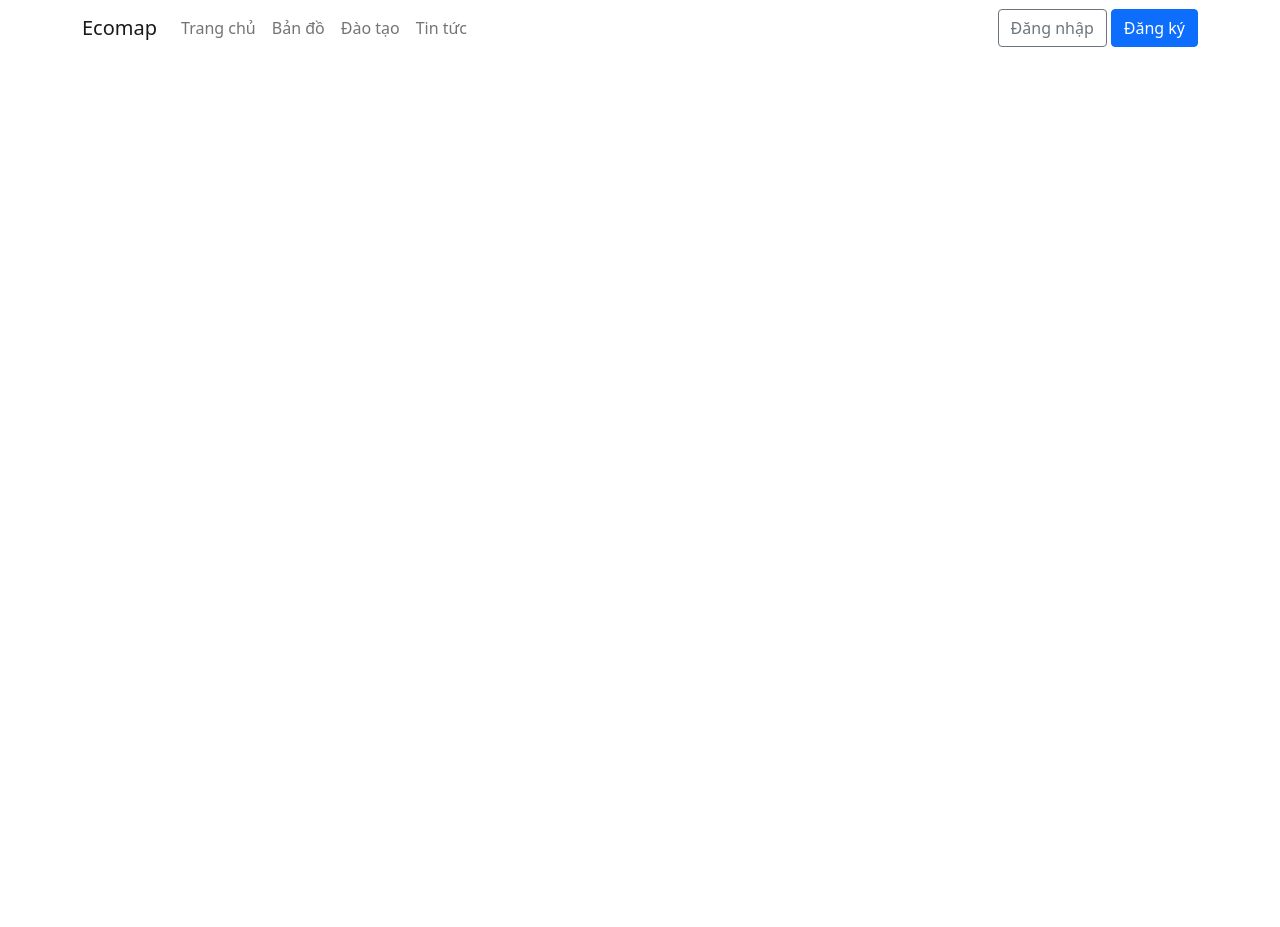
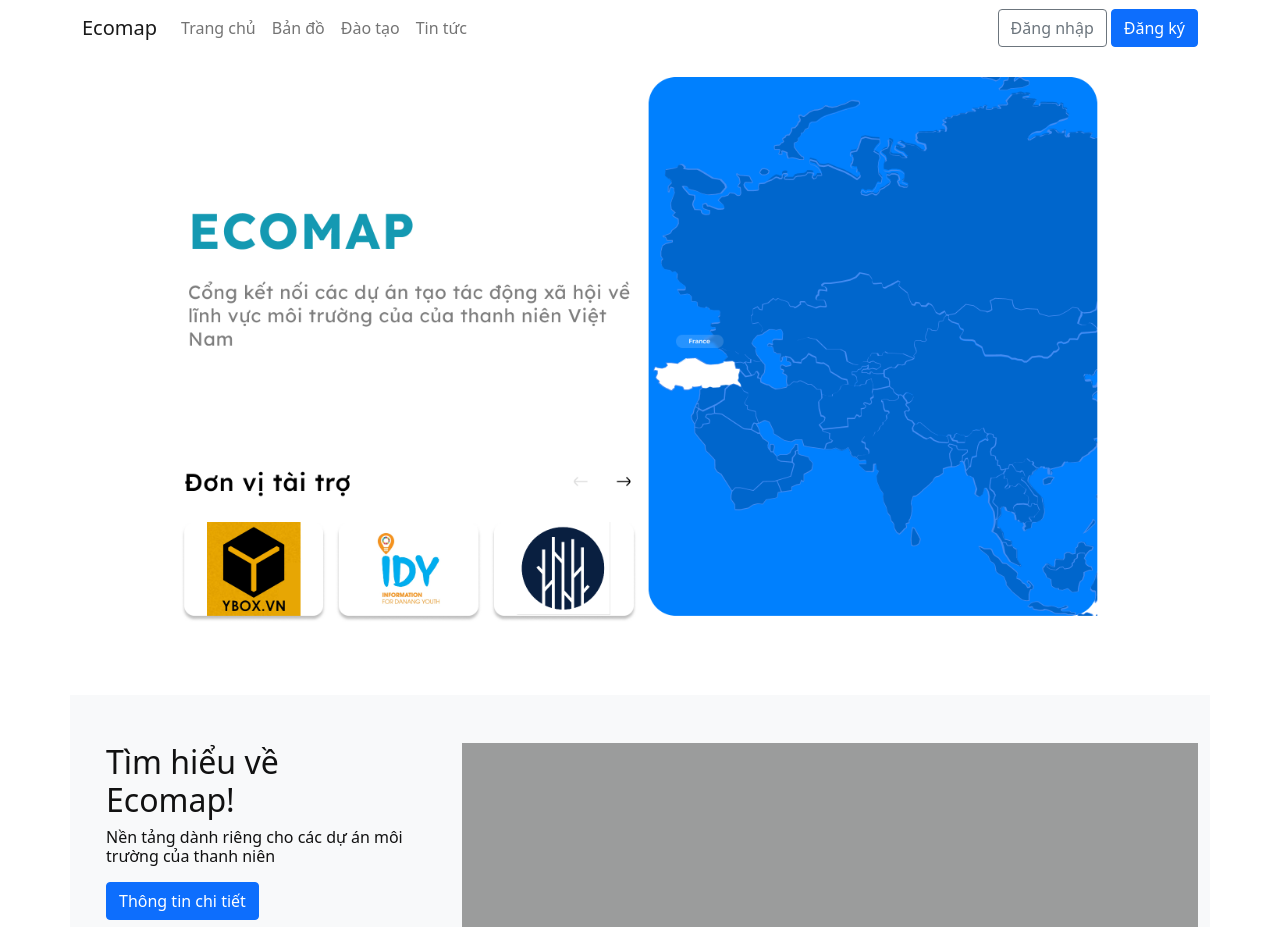
Before and after one commit to kc97ble/ecomap-web-0105, a React app: page / in a window 1280 px wide. Shown: the top 927 px of the page. Before the commit the page ends 800 px from the top, so only its background shows below. Built offline with nearby package versions, Linux system fonts and the light colour scheme; the HTML template or start-up script is replaced by a standard one.

Commit message:
Improve PageHome

```diff
--- /dev/null
+++ b/declarations.d.ts
@@ -0,0 +1,4 @@
+declare module "*.png" {
+  const value: any;
+  export default value;
+}
--- /dev/null
+++ b/src/components/TheNavbar/index.tsx
@@ -0,0 +1,22 @@
+import * as React from "react";
+import { Button, Container, Nav, Navbar } from "react-bootstrap";
+
+export default function TheNavbar() {
+  return (
+    <Navbar bg="$white" variant="light">
+      <Container>
+        <Navbar.Brand href="#home">Ecomap</Navbar.Brand>
+        <Nav className="me-auto">
+          <Nav.Link href="#home">Trang chủ</Nav.Link>
+          <Nav.Link href="#map">Bản đồ</Nav.Link>
+          <Nav.Link href="#education">Đào tạo</Nav.Link>
+          <Nav.Link href="#news">Tin tức</Nav.Link>
+        </Nav>
+        <Button className="me-1" variant="outline-secondary">
+          Đăng nhập
+        </Button>
+        <Button variant="primary">Đăng ký</Button>
+      </Container>
+    </Navbar>
+  );
+}
--- a/src/containers/App/index.scss
+++ b/src/containers/App/index.scss
@@ -2,3 +2,64 @@ $body-bg: #fff;
 $body-color: #111;
 
 @import "bootstrap/scss/bootstrap";
+
+:root {
+  --bs-blue: #0d6efd;
+  --bs-indigo: #6610f2;
+  --bs-purple: #6f42c1;
+  --bs-pink: #d63384;
+  --bs-red: #dc3545;
+  --bs-orange: #fd7e14;
+  --bs-yellow: #ffc107;
+  --bs-green: #198754;
+  --bs-teal: #20c997;
+  --bs-cyan: #0dcaf0;
+  --bs-white: #fff;
+  --bs-gray: #6c757d;
+  --bs-gray-dark: #343a40;
+  --bs-gray-100: #f8f9fa;
+  --bs-gray-200: #e9ecef;
+  --bs-gray-300: #dee2e6;
+  --bs-gray-400: #ced4da;
+  --bs-gray-500: #adb5bd;
+  --bs-gray-600: #6c757d;
+  --bs-gray-700: #495057;
+  --bs-gray-800: #343a40;
+  --bs-gray-900: #212529;
+  --bs-primary: #0d6efd;
+  --bs-secondary: #6c757d;
+  --bs-success: #198754;
+  --bs-info: #0dcaf0;
+  --bs-warning: #ffc107;
+  --bs-danger: #dc3545;
+  --bs-light: #f8f9fa;
+  --bs-dark: #212529;
+  --bs-primary-rgb: 13, 110, 253;
+  --bs-secondary-rgb: 108, 117, 125;
+  --bs-success-rgb: 25, 135, 84;
+  --bs-info-rgb: 13, 202, 240;
+  --bs-warning-rgb: 255, 193, 7;
+  --bs-danger-rgb: 220, 53, 69;
+  --bs-light-rgb: 248, 249, 250;
+  --bs-dark-rgb: 33, 37, 41;
+  --bs-white-rgb: 255, 255, 255;
+  --bs-black-rgb: 0, 0, 0;
+  --bs-body-color-rgb: 17, 17, 17;
+  --bs-body-bg-rgb: 255, 255, 255;
+  --bs-font-sans-serif: "Lexend", system-ui, -apple-system, "Segoe UI", Roboto,
+    "Helvetica Neue", Arial, "Noto Sans", "Liberation Sans", sans-serif,
+    "Apple Color Emoji", "Segoe UI Emoji", "Segoe UI Symbol", "Noto Color Emoji";
+  --bs-font-monospace: SFMono-Regular, Menlo, Monaco, Consolas,
+    "Liberation Mono", "Courier New", monospace;
+  --bs-gradient: linear-gradient(
+    180deg,
+    rgba(255, 255, 255, 0.15),
+    rgba(255, 255, 255, 0)
+  );
+  --bs-body-font-family: var(--bs-font-sans-serif);
+  --bs-body-font-size: 1rem;
+  --bs-body-font-weight: 400;
+  --bs-body-line-height: 1.5;
+  --bs-body-color: #111;
+  --bs-body-bg: #fff;
+}
--- /dev/null
+++ b/src/containers/PageHome/components/SectionIntro/index.tsx
@@ -0,0 +1,44 @@
+import * as React from "react";
+import {
+  Button,
+  Card,
+  Col,
+  Container,
+  Image,
+  Placeholder,
+  Row,
+} from "react-bootstrap";
+
+export default function SectionIntro() {
+  return (
+    <Container className="my-5 py-5 bg-light">
+      <Row>
+        <Col>
+          <Container>
+            <h2>Tìm hiểu về Ecomap!</h2>
+            <h6>Nền tảng dành riêng cho các dự án môi trường của thanh niên</h6>
+            <Button className="my-2">Thông tin chi tiết</Button>
+            <Card>
+              <Card.Body>
+                <Card.Text className="fs-6">
+                  Ecomap ra đời với hy vọng rằng sẽ không có dự án nào bị dừng
+                  lại chỉ bởi nó được sinh ra ở một nơi mà không ai biết đến
+                </Card.Text>
+              </Card.Body>
+            </Card>
+          </Container>
+        </Col>
+        <Col xs={8}>
+          <Placeholder as="div" animation="glow">
+            <Placeholder
+              className="w-100"
+              xs={6}
+              size="lg"
+              style={{ height: "300px" }}
+            />
+          </Placeholder>
+        </Col>
+      </Row>
+    </Container>
+  );
+}
--- /dev/null
+++ b/src/containers/PageHome/components/TheBanner/index.tsx
@@ -0,0 +1,12 @@
+import * as React from "react";
+import { Container, Image } from "react-bootstrap";
+
+import imgBanner from "../../assets/imgBanner.png";
+
+export default function TheBanner() {
+  return (
+    <Container>
+      <Image src={imgBanner} rounded={true} width="100%" />
+    </Container>
+  );
+}
--- a/src/containers/PageHome/index.tsx
+++ b/src/containers/PageHome/index.tsx
@@ -1,24 +1,14 @@
 import * as React from "react";
-import { Button, Container, Nav, Navbar } from "react-bootstrap";
+import TheNavbar from "../../components/TheNavbar";
+import SectionIntro from "./components/SectionIntro";
+import TheBanner from "./components/TheBanner";
 
 export function PageHome() {
   return (
     <div>
-      <Navbar bg="$white" variant="light">
-        <Container>
-          <Navbar.Brand href="#home">Ecomap</Navbar.Brand>
-          <Nav className="me-auto">
-            <Nav.Link href="#home">Trang chủ</Nav.Link>
-            <Nav.Link href="#map">Bản đồ</Nav.Link>
-            <Nav.Link href="#education">Đào tạo</Nav.Link>
-            <Nav.Link href="#news">Tin tức</Nav.Link>
-          </Nav>
-          <Button className="me-1" variant="outline-secondary">
-            Đăng nhập
-          </Button>
-          <Button variant="primary">Đăng ký</Button>
-        </Container>
-      </Navbar>
+      <TheNavbar />
+      <TheBanner />
+      <SectionIntro />
     </div>
   );
 }
--- a/tsconfig.json
+++ b/tsconfig.json
@@ -8,5 +8,5 @@
     "target": "ESNext",
     "sourceMap": true
   },
-  "include": ["src"]
+  "include": ["src", "declarations.d.ts"]
 }
```
Also changed, not shown: src/containers/PageHome/components/TheCarousel/index.tsx (added, +21 -0 lines), src/containers/PageHome/assets/imgBanner.png (added), src/index.html.ejs, 1 other file (tests, documents, lock files or other folders).
